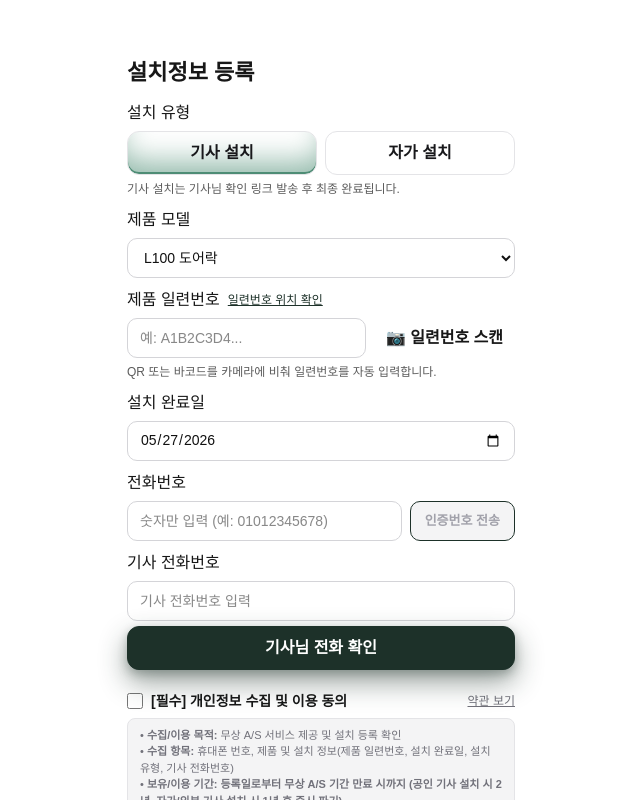
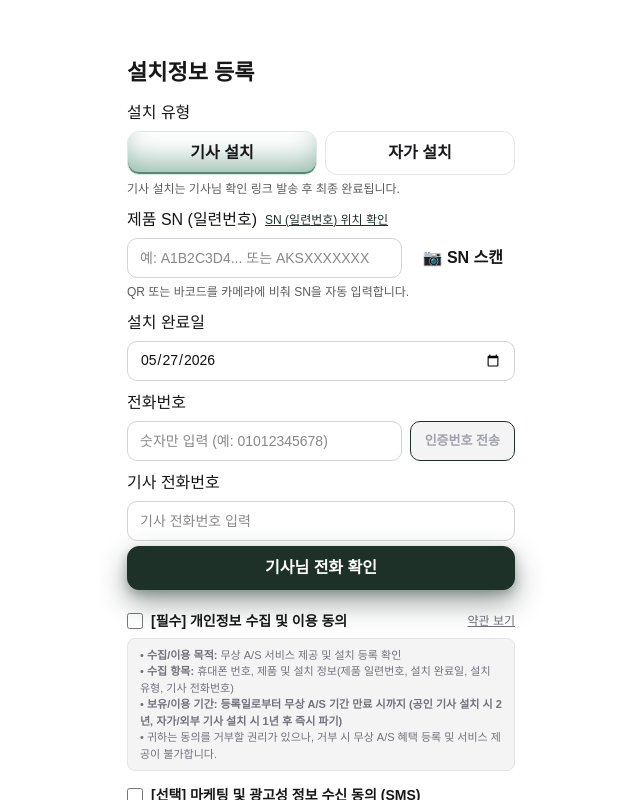
Before and after one commit to JyongSong/warranty-h5, a Next.js app: page /reg in a window 1280 px wide. Shown: the top 800 px of the page, without its empty margins (319-959 px from the left). Built offline with nearby package versions, Linux system fonts and the light colour scheme.

Commit message:
fix: simplify SN label, make location modal generic, layout vertical

```diff
--- a/src/app/reg/RegClient.tsx
+++ b/src/app/reg/RegClient.tsx
@@ -9,7 +9,6 @@ import SnLocationModal from "./SnLocationModal";
 import { getErrorMessage } from "@/lib/error";
 import { formatKrPhone, normalizePhone } from "@/lib/phone";
 
-type Model = "L100" | "K100" | "U100";
 type InstallType = "installer" | "self";
 type InstallerCheckStatus = "idle" | "registered" | "external";
 type InstallerItem = {
@@ -36,7 +35,6 @@ function getTodayString() {
 export default function RegClient({ initialSn = "" }: { initialSn?: string }) {
   const router = useRouter();
 
-  const [model, setModel] = useState<Model>("L100");
   const [installType, setInstallType] = useState<InstallType>("installer");
   // 통합 스캐너: ZXing BrowserMultiFormatReader 로 QR + 1D 바코드 동시 인식.
   const [scanOpen, setScanOpen] = useState(false);
@@ -274,7 +272,25 @@ export default function RegClient({ initialSn = "" }: { initialSn?: string }) {
       const data = await r.json().catch(() => ({}));
 
       if (!r.ok) {
-        setError(data?.error ?? "제출에 실패했습니다.");
+        const errorCode = data?.error;
+        const errorMap: Record<string, string> = {
+          SN_NOT_FOUND: "입력하신 SN(일련번호)이 올바르지 않습니다. 다시 확인해 주세요.",
+          ALREADY_CONFIRMED: "이미 등록 완료된 SN(일련번호)입니다.",
+          INVALID_SN: "올바르지 않은 SN(일련번호) 형식입니다.",
+          INVALID_INSTALL_DATE: "올바른 설치 완료일을 선택해 주세요.",
+          INSTALL_DATE_IN_FUTURE: "설치 완료일은 미래 날짜일 수 없습니다.",
+          INVALID_USER_PHONE: "올바른 전화번호를 입력해 주세요.",
+          INVALID_INSTALLER_PHONE: "올바른 기사님 전화번호를 입력해 주세요.",
+          INSTALLER_NOT_FOUND: "등록되지 않은 기사님 전화번호입니다.",
+          CONSENT_REQUIRED: "필수 개인정보 동의가 필요합니다.",
+        };
+
+        if (errorCode === "SN_NOT_FOUND") {
+          alert("SN (일련번호) 입력 오류\n\n입력하신 SN(일련번호)이 올바르지 않습니다. 기기 본체 또는 박스 라벨의 일련번호를 다시 확인해 주세요.");
+          setError("SN (일련번호) 입력 오류: 일련번호를 다시 확인해 주세요.");
+        } else {
+          setError(errorMap[errorCode] ?? errorCode ?? "제출에 실패했습니다.");
+        }
         return;
       }
 
@@ -335,35 +351,23 @@ export default function RegClient({ initialSn = "" }: { initialSn?: string }) {
           </div>
         </label>
 
-        <label style={{ display: "grid", gap: 6 }}>
-          <span>제품 모델</span>
-          <select
-            value={model}
-            onChange={(e) => setModel(e.target.value as Model)}
-            style={inputStyle}
-          >
-            <option value="L100">L100 도어락</option>
-            <option value="K100">K100 도어락</option>
-          </select>
-        </label>
-
-        {/* 2) 일련번호 입력 + 스캔 버튼 */}
+        {/* 2) 제품 SN 입력 + 스캔 버튼 */}
         <label style={{ display: "grid", gap: 6 }}>
           <span style={{ display: "flex", alignItems: "center", gap: 8 }}>
-            제품 일련번호
+            제품 SN (일련번호)
             <button
               type="button"
               onClick={() => setSnHelpOpen(true)}
               style={snHelpLinkStyle}
             >
-              일련번호 위치 확인
+              SN (일련번호) 위치 확인
             </button>
           </span>
           <div style={{ display: "flex", gap: 8 }}>
             <input
               value={sn}
               onChange={(e) => setSn(e.target.value)}
-              placeholder={model === "K100" ? "예: AKSXXXXXXX" : "예: A1B2C3D4..."}
+              placeholder="예: A1B2C3D4... 또는 AKSXXXXXXX"
               style={{ ...inputStyle, flex: 1 }}
             />
             <button
@@ -376,11 +380,11 @@ export default function RegClient({ initialSn = "" }: { initialSn?: string }) {
                 cursor: "pointer",
               }}
             >
-              📷 일련번호 스캔
+              📷 SN 스캔
             </button>
           </div>
           <div style={{ fontSize: 12, opacity: 0.7, lineHeight: 1.4 }}>
-            QR 또는 바코드를 카메라에 비춰 일련번호를 자동 입력합니다.
+            QR 또는 바코드를 카메라에 비춰 SN을 자동 입력합니다.
           </div>
         </label>
 
@@ -649,7 +653,7 @@ export default function RegClient({ initialSn = "" }: { initialSn?: string }) {
       {/* 3) 스캔 모달 */}
       {scanOpen && (
         <QrScanModal
-          title={`${model} 일련번호 스캔`}
+          title="스마트 도어락 SN 스캔"
           onClose={() => setScanOpen(false)}
           onResult={(value) => {
             setSn(value);
@@ -661,7 +665,6 @@ export default function RegClient({ initialSn = "" }: { initialSn?: string }) {
       {/* 4) SN 위치 안내 모달 */}
       {snHelpOpen && (
         <SnLocationModal
-          model={model}
           onClose={() => setSnHelpOpen(false)}
         />
       )}
--- a/src/app/reg/SnLocationModal.tsx
+++ b/src/app/reg/SnLocationModal.tsx
@@ -1,32 +1,31 @@
 "use client";
 
 type Props = {
-  model: "L100" | "K100" | "U100";
   onClose: () => void;
 };
 
-export default function SnLocationModal({ model, onClose }: Props) {
+export default function SnLocationModal({ onClose }: Props) {
   const imageUrl = "/reg/sn-location.png";
 
   return (
     <div style={overlayStyle} onClick={onClose}>
       <div style={modalStyle} onClick={(e) => e.stopPropagation()}>
         <div style={{ fontWeight: 800, marginBottom: 12 }}>
-          {model} 일련번호 위치 안내
+          아카라 스마트 도어락 SN (일련번호) 위치 안내
         </div>
 
         {imageUrl ? (
           // eslint-disable-next-line @next/next/no-img-element
           <img
             src={imageUrl}
-            alt={`${model} 일련번호 위치`}
+            alt="아카라 스마트 도어락 SN (일련번호) 위치"
             style={imageStyle}
           />
         ) : (
           <div style={placeholderStyle}>
             <div style={{ fontSize: 48, marginBottom: 8 }}>📦</div>
             <div style={{ fontSize: 14, fontWeight: 600 }}>
-              {model} 일련번호 위치 이미지 준비 중
+              아카라 스마트 도어락 SN (일련번호) 위치 이미지 준비 중
             </div>
             <div style={{ fontSize: 12, color: "#71717a", marginTop: 6 }}>
               제품 또는 박스 라벨에 인쇄되어 있습니다.
```
Also changed, not shown: public/reg/sn-location.png.
